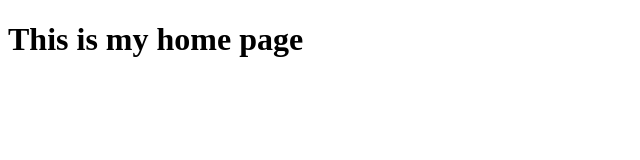
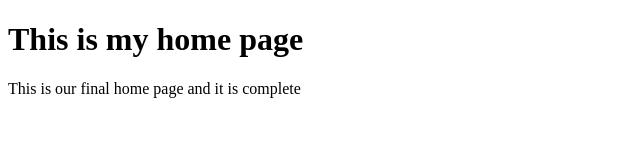
Before and after one commit to iamthenna/learning_gitKraken, a plain HTML site: page home_page.html in a window 1280 px wide. Shown: the whole page, without its empty margins (0-640 px from the left). Drawn offline with Linux system fonts and the light colour scheme.

Commit message:
Final home page

```diff
--- a/home_page.html
+++ b/home_page.html
@@ -6,5 +6,6 @@
   </head>
   <body>
     <h1>This is my home page</h1>
+    <p>This is our final home page and it is complete</p>
   </body>
 </html>
```
